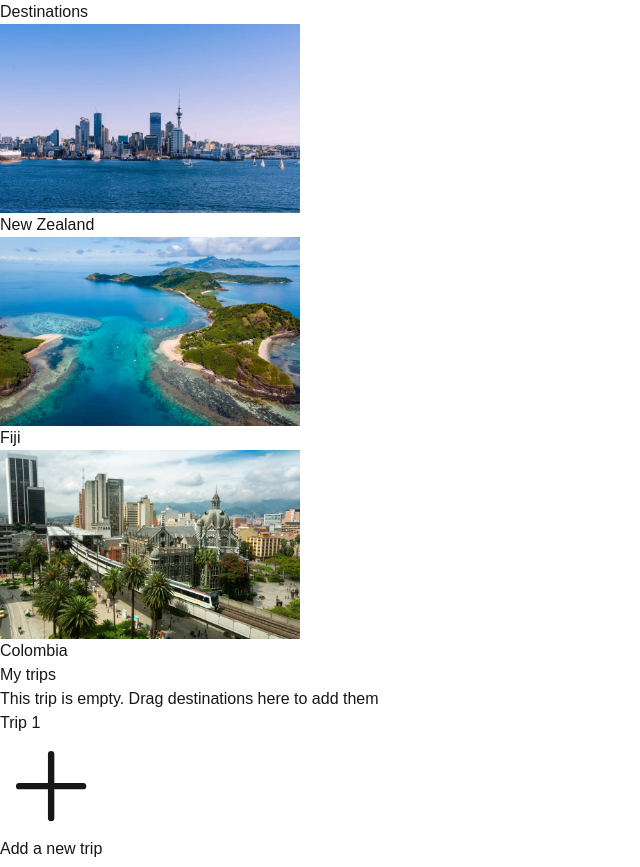
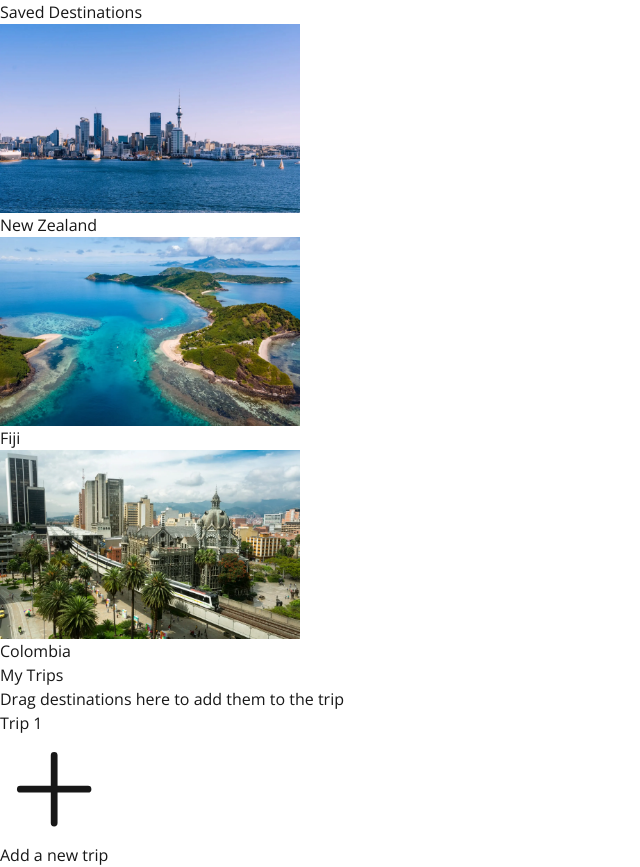
Before and after one commit to smallaev/hwtest, a Next.js app: page / in a window 1280 px wide. Both pictures are taken after a click on the button "Add a new trip". Shown: the whole page, without its empty margins (0-640 px from the left). Built offline with nearby package versions, Linux system fonts and the light colour scheme.

Commit message:
styling improvements and fixes

```diff
--- a/src/app/page.tsx
+++ b/src/app/page.tsx
@@ -1,11 +1,13 @@
 "use client"
-import { destinations } from "@/data";
+import { LocalStorageKeys, Trip, TripDestinationsMap, destinations } from "@/data";
 import { useEffect, useState } from "react";
-import { LocalStorageKeys, Trip, TripDestinationsMap } from "@/app/trip/helpers";
 import { PlusIcon } from '@heroicons/react/24/solid';
 import TripTile, { loadTripDestinations, loadTrips } from "@/components/TripTile";
 import DraggableDestinationTile from "@/components/DraggableDestinationTile";
 import { DndContext, DragEndEvent } from '@dnd-kit/core';
+import { Open_Sans } from 'next/font/google';
+
+const font = Open_Sans({ subsets: ['latin'] })
 
 export default function Home() {
     const [trips, setTrips] = useState<Trip[]>([]);
@@ -55,10 +57,10 @@ export default function Home() {
 
     return (
         <DndContext id="unique-dnd-context-id" onDragEnd={handleDragEnd}>
-            <div className="min-h-screen p-8 pb-20 gap-16 sm:p-20 font-[family-name:var(--font-geist-sans)]">
+            <div className={font.className + " min-h-screen p-8 pb-20 gap-16 sm:p-20"}>
                 <main>
-                    <h2 className="text-2xl font-bold mb-[1em] text-center">Destinations</h2>
-                    <section className="flex sm:justify-center gap-8 items-center flex-wrap mb-[2em]">
+                    <h2 className="text-2xl font-bold mb-[1em] text-center sm:text-left">Saved Destinations</h2>
+                    <section className="flex justify-center sm:justify-start gap-8 items-center flex-wrap mb-[2em]">
                         {Object.values(destinations).map(destination => {
                             return <DraggableDestinationTile
                                 destination={destination}
@@ -67,8 +69,8 @@ export default function Home() {
                         })}
                     </section>
 
-                    <h2 className="text-2xl font-bold mb-[1em] text-center">My trips</h2>
-                    <section className="flex justify-center gap-8 row-start-2 flex-wrap">
+                    <h2 className="text-2xl font-bold mt-[3em] mb-[1em] text-center sm:text-left">My Trips</h2>
+                    <section className="flex justify-center sm:justify-start gap-8 row-start-2 flex-wrap">
                         {trips.map(trip => {
                             return <TripTile
                                 trip={trip}
@@ -78,9 +80,13 @@ export default function Home() {
                         })}
                         <div>
                             <button
-                                className="flex justify-center items-center w-[300px] h-[180px] border rounded border-gray-400"
+                                className="flex flex-col justify-center items-center w-[300px] h-[180px] border rounded-lg border-gray-200 bg-neutral-100"
                                 onClick={addTrip}
-                            ><PlusIcon className="size-6 text-gray-500" />Add a new trip</button>
+                            >
+                                <PlusIcon
+                                    className="size-10 text-gray-500"
+                                /> <span className="font-semibold mt-[1em]">Add a new trip</span>
+                            </button>
                         </div>
                     </section>
                 </main>
--- a/src/app/trip/helpers.ts
+++ /dev/null
@@ -1,12 +0,0 @@
-export type Trip = {
-    id: number,
-    name: string
-}
-
-export enum LocalStorageKeys {
-    Trips = 'hw-test:trips',
-    TripsDestinations = 'hw-test:trips-destinations',
-    TripsDestinationsVotes = 'hw-test:trips-destinations-votes',
-};
-
-export type TripDestinationsMap = { [key: number]: number[] };
--- a/src/components/DestinationList.tsx
+++ b/src/components/DestinationList.tsx
@@ -1,10 +1,9 @@
 "use client"
 
-import { LocalStorageKeys } from "@/app/trip/helpers";
 import { getDestinationsForTrip, loadTripDestinations } from "./TripTile";
 import DestinationTile from "./DestinationTile";
 import { useEffect, useState } from "react";
-import { Destination } from "@/data";
+import { Destination, LocalStorageKeys } from "@/data";
 
 // [ { tripId: { destId: [user ids] } } ]
 export type DestinationVotes = number[];
@@ -46,7 +45,7 @@ const DestinationList: React.FC<{
                 })
             :
             <>
-                This trip is empty. To add destinations, drag them from the home page into the trip
+                To add destinations to this trip, drag them from the home page into the trip
             </>
         }
         </div>
--- a/src/components/DestinationTile.tsx
+++ b/src/components/DestinationTile.tsx
@@ -1,6 +1,5 @@
 "use client"
-import { LocalStorageKeys } from "@/app/trip/helpers";
-import { Destination } from "@/data";
+import { Destination, LocalStorageKeys } from "@/data";
 import Image from "next/image";
 import { DestinationVotes, TripsDestinationsVotesMap } from "./DestinationList";
 import { ArrowUpCircleIcon } from "@heroicons/react/24/outline";
--- a/src/components/DraggableDestinationTile.tsx
+++ b/src/components/DraggableDestinationTile.tsx
@@ -11,9 +11,10 @@ const DraggableDestinationTile: React.FC<{
         id: destination.id,
     });
     const style = transform ? {
-        transform: `translate3d(${transform.x}px, ${transform.y}px, 0)`,
+        transform: `rotate(3deg) translate3d(${transform.x}px, ${transform.y}px, 0)`,
         zIndex: 5,
-        touchAction: 'none'
+        touchAction: 'none',
+        boxShadow: '0 0 8px rgba(1,1,1,0.5)'
     } : {
         touchAction: 'none'
     };
@@ -22,6 +23,7 @@ const DraggableDestinationTile: React.FC<{
         ref={setNodeRef}
         {...listeners}
         {...attributes}
+        className="rounded-xl"
         style={style}
     >
         <DestinationTile destination={destination} />
--- a/src/components/TripTile.tsx
+++ b/src/components/TripTile.tsx
@@ -1,5 +1,4 @@
-import { LocalStorageKeys, Trip, TripDestinationsMap } from "@/app/trip/helpers";
-import { Destination, destinations } from "@/data";
+import { Destination, LocalStorageKeys, Trip, TripDestinationsMap, destinations } from "@/data";
 import { useDroppable } from '@dnd-kit/core';
 import Image from "next/image";
 import Link from "next/link";
@@ -46,15 +45,15 @@ const TripTile: React.FC<{
         id: trip.id,
     });
 
-    const classes = 'relative z-0 overflow-hidden flex items-center p-[2em] w-[300px] h-[180px] border rounded-lg ' + (isOver ? 'border-green-200 border-[3px]' : 'border-gray-300');
+    const classes = 'relative z-0 bg-neutral-100 overflow-hidden flex items-center p-[2em] w-[300px] h-[180px] border rounded-lg ' + (isOver ? 'border-green-200 border-[3px]' : 'border-gray-300');
 
-    let left = -20;
-    let top = 0;
-    let rotate = -25;
+    let left = -30;
+    let top = -5;
+    let rotate = -5;
     const destinationsForTrip = getDestinationsForTrip(trip.id, tripDestinations)
         .map(dest => {
             left += 20;
-            top += 5;
+            top += 10;
             rotate += 10;
             return <Image
                 src={dest.imgSrc}
@@ -79,7 +78,7 @@ const TripTile: React.FC<{
         >
             { destinationsForTrip.length > 0 ?
                 destinationsForTrip :
-                'This trip is empty. Drag destinations here to add them'
+                'Drag destinations here to add them to the trip'
             }
         </div>
         <h3 className="font-bold mt-[0.8em]">
--- a/src/data.ts
+++ b/src/data.ts
@@ -3,8 +3,20 @@ export type Destination = {
   title: string,
   imgSrc: string
 }
+export type Destinations = Record<number, Destination>;
 
-export type Destinations = Record<number, Destination>;
+export type Trip = {
+  id: number,
+  name: string
+}
+
+export enum LocalStorageKeys {
+  Trips = 'hw-test:trips',
+  TripsDestinations = 'hw-test:trips-destinations',
+  TripsDestinationsVotes = 'hw-test:trips-destinations-votes',
+};
+
+export type TripDestinationsMap = { [key: number]: number[] };
 
 export const destinations: Destinations = {
     1: {
```
